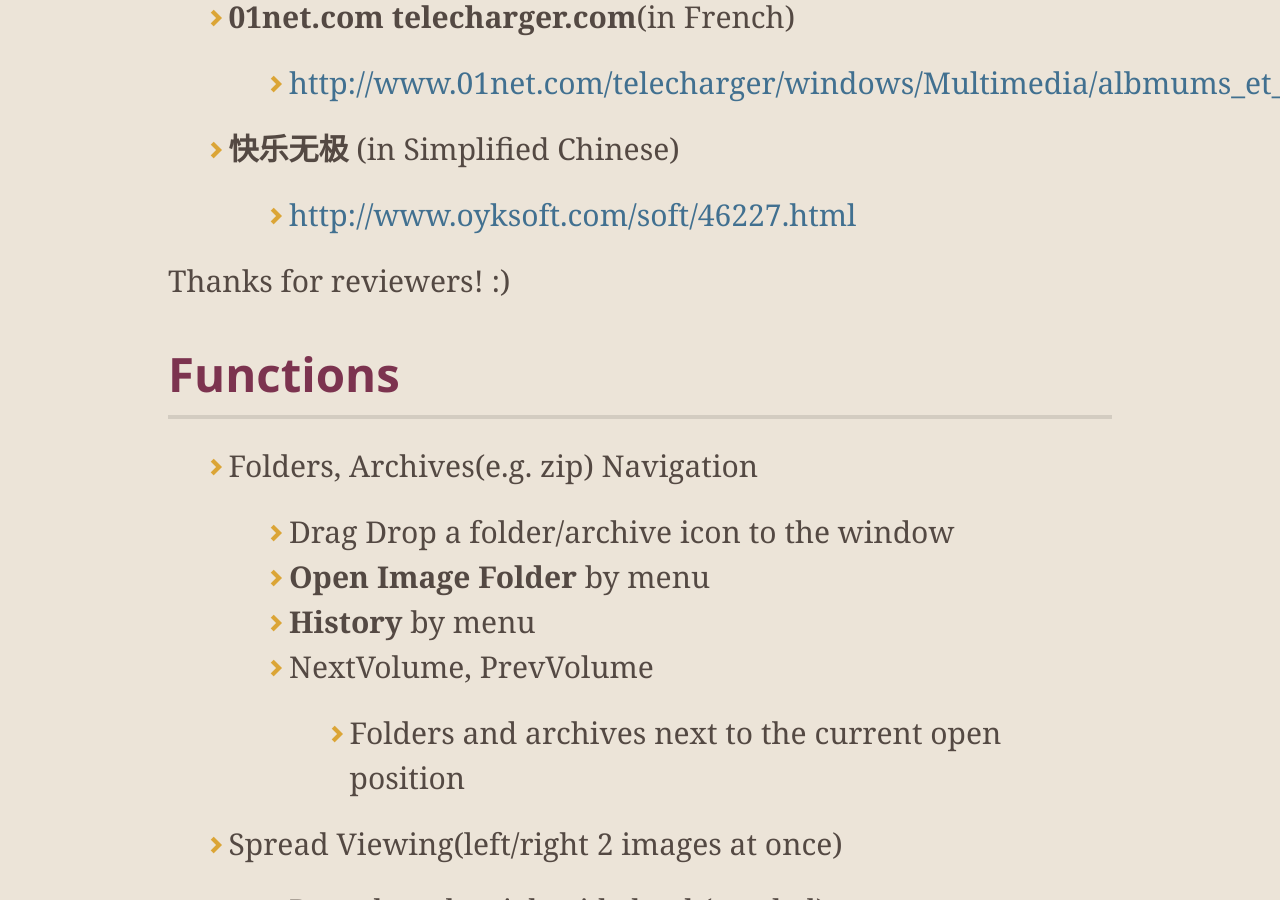
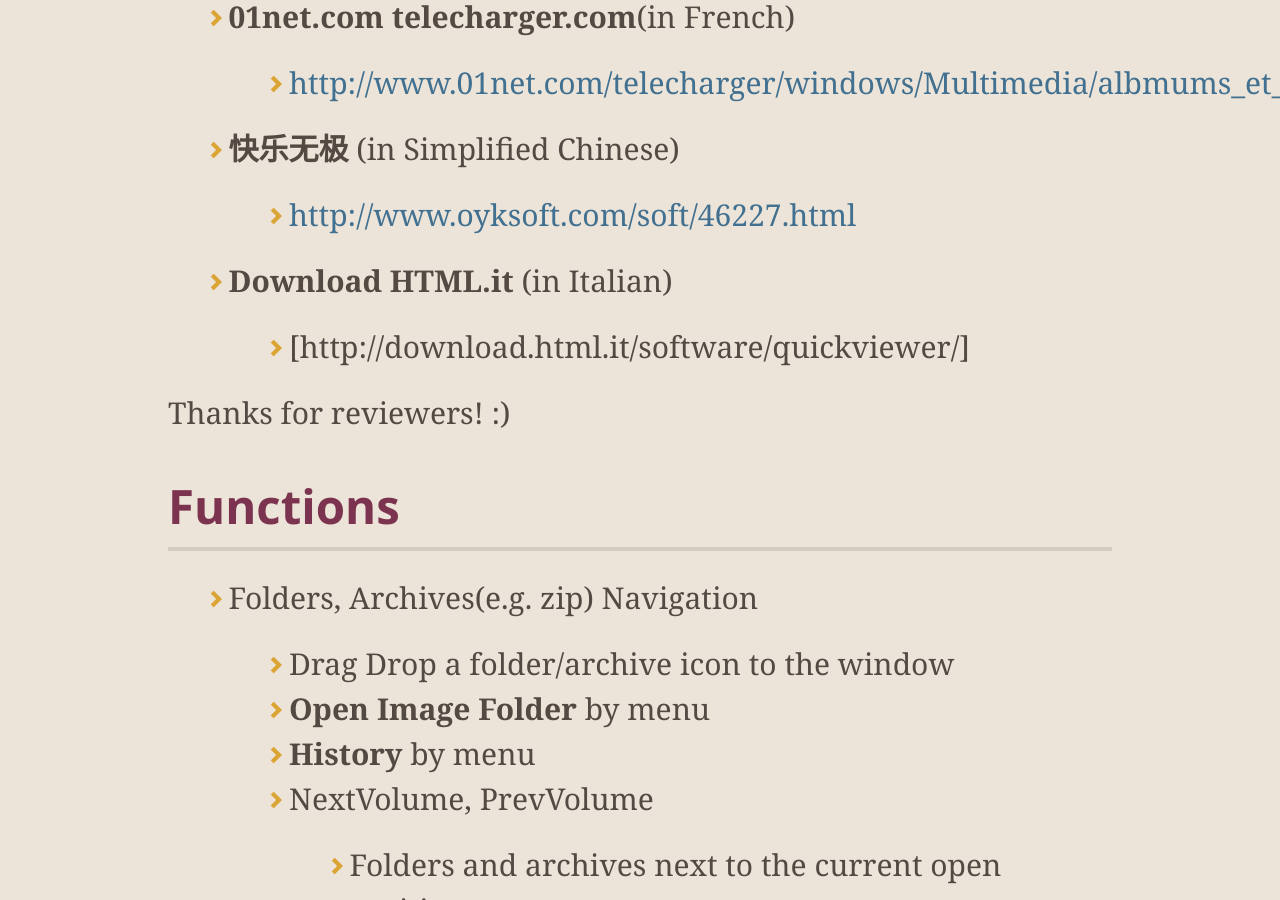
Before and after one commit to kanryu/quickviewer, a Jekyll site: the page built from docs/index.md, in a window 1280 px wide and 900 px high, scrolled down 3834 px. Built offline with Jekyll 4.4.1, drawn with Linux system fonts in a browser that asks for light colours; nearby versions of some CDN libraries; our own code applies the rules of GitHub Pages for plain Markdown files.

Commit message:
Update index.md

```diff
--- a/docs/index.md
+++ b/docs/index.md
@@ -67,6 +67,9 @@ You can also clone the latest source code from **[this repository.](https://gith
     - [http://www.01net.com/telecharger/windows/Multimedia/albmums_et_visionneuses/fiches/140048.html](http://www.01net.com/telecharger/windows/Multimedia/albmums_et_visionneuses/fiches/140048.html)
 - **快乐无极** (in Simplified Chinese)
     - [http://www.oyksoft.com/soft/46227.html](http://www.oyksoft.com/soft/46227.html)
+- **Download HTML.it** (in Italian)
+    - [http://download.html.it/software/quickviewer/]
+
 
 Thanks for reviewers! :)
 
```
